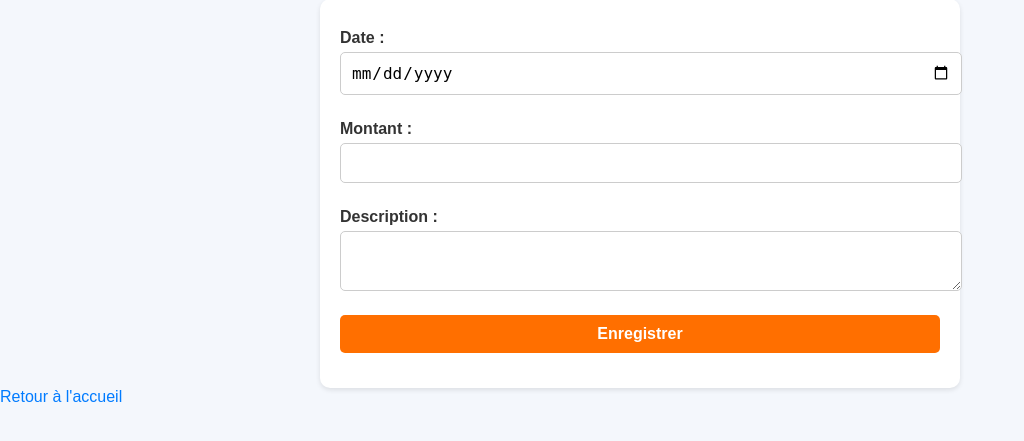
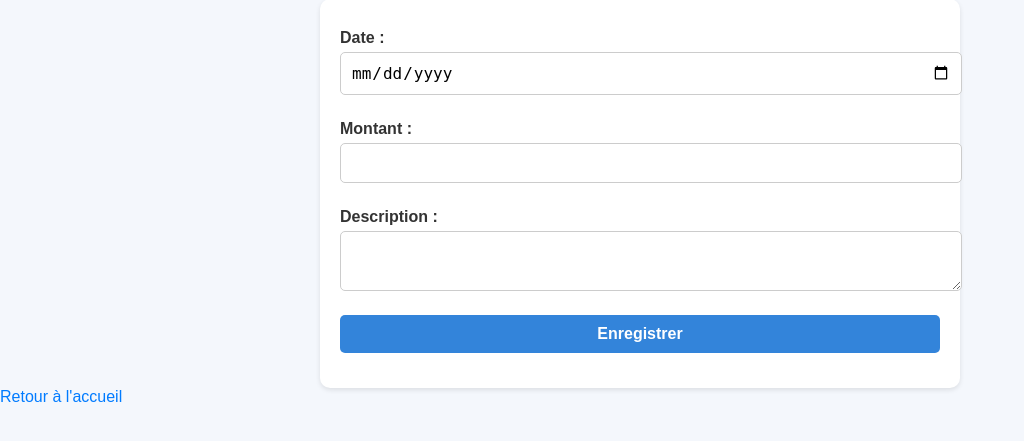
Before and after one commit to RahimMabika/web_gsb, a PHP site: page /creer_fiche.php in a window 1280 px wide. Shown: the part 81-522 px from the top of the page, without its empty margins (0-1024 px from the left). Run offline with PHP 8.4, Linux system fonts and the light colour scheme.

Commit message:
Update creer_fiche.php

```diff
--- a/gsb/creer_fiche.php
+++ b/gsb/creer_fiche.php
@@ -48,8 +48,21 @@ if ($_SERVER['REQUEST_METHOD'] == 'POST') {
         <label for="description">Description :</label>
         <textarea name="description" id="description" required></textarea>
         <br>
-        <button type="submit">Enregistrer</button>
+        <button class="enre" type="submit">Enregistrer</button>
     </form>
-    <a href="index.php">Retour à l'accueil</a>
+    <a href="visiteur.php">Retour à l'accueil</a>
+    <style>
+        .enre{
+    background-color: #3384da;
+    color: #fff;
+    border: none;
+    padding: 10px 20px;
+    border-radius: 5px;
+    cursor: pointer;
+        }
+        .enre:hover{
+            background-color: #3384da;
+        }
+    </style>
 </body>
 </html>
```
